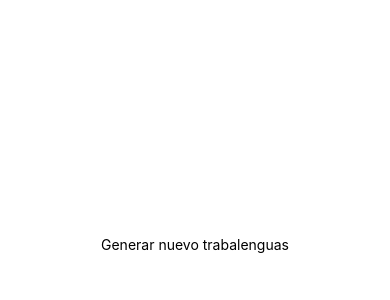
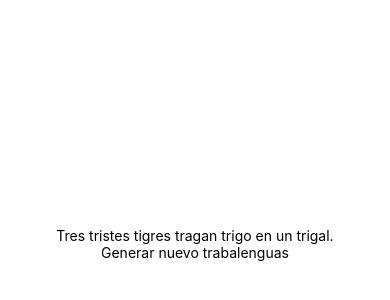
Before and after one commit to vicdeveloperr/BlaBlaBla-React-Native-App, a React Native app in the folder BlaBlaBla/: screen / in a window 390 px wide. Shown: the part 178-478 px from the top of the page. Built offline with nearby package versions, Linux system fonts and the light colour scheme.

Commit message:
Genera el primer trabalenguas

```diff
--- a/BlaBlaBla/src/components/Training.tsx
+++ b/BlaBlaBla/src/components/Training.tsx
@@ -1,8 +1,8 @@
-import React, { useState } from 'react';
+import React, { useEffect, useState } from 'react';
 import { Text, TouchableOpacity } from 'react-native'
 
 const DictionTrainingController: React.FC = () => {
-  const [tongueTwister, setTongueTwister] = useState<string>('');
+  const [tongueTwister, setTongueTwister] = useState<string>("Tres tristes tigres tragan trigo en un trigal.");
 
   const generateRandomTongueTwister = () => {
     // Lista de trabajenguas (puedes agregar más)
@@ -11,6 +11,7 @@ const DictionTrainingController: React.FC = () => {
       "Pedro Pérez pintor pinta preciosos paisajes por poco precio.",
       "Cómo poco coco como, poco coco compro.",
     ];
+
 
     // Seleccionar un trabalenguas aleatorio
     const randomIndex = Math.floor(Math.random() * tongueTwisters.length);
```
